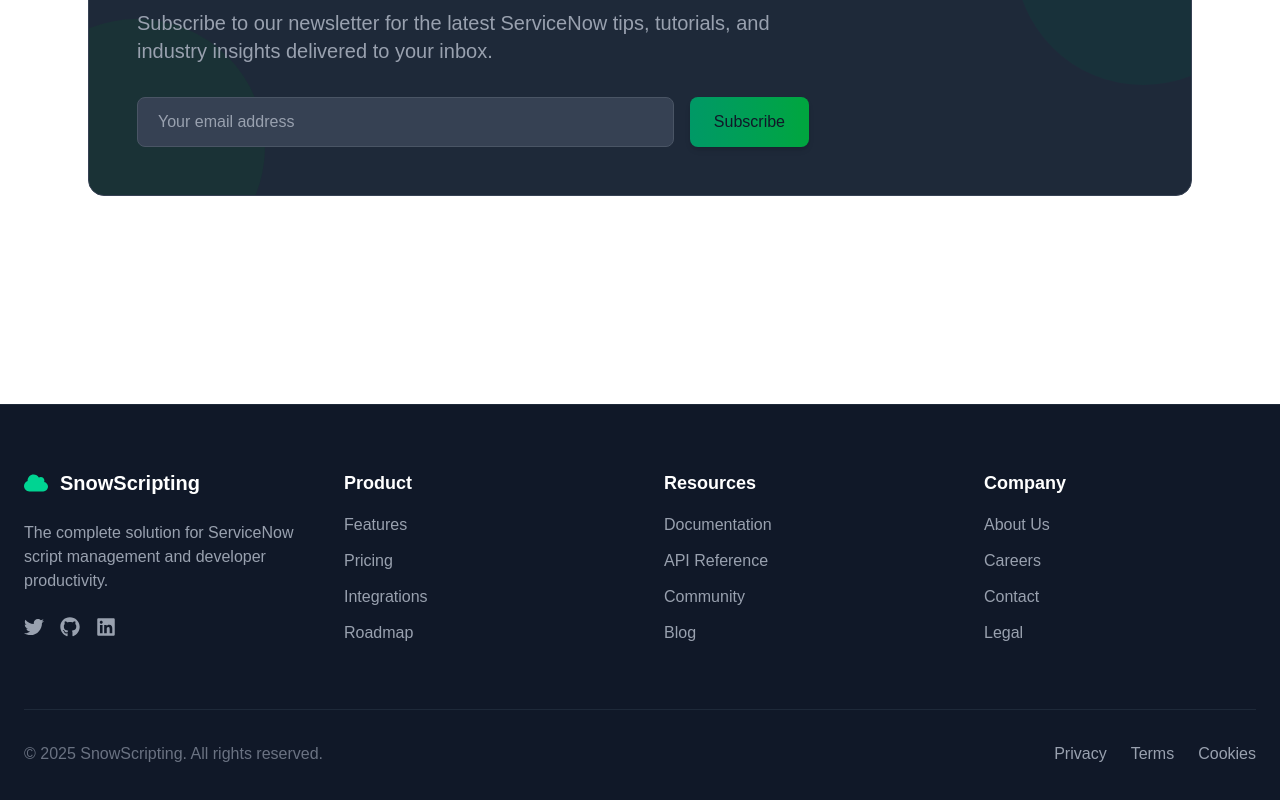
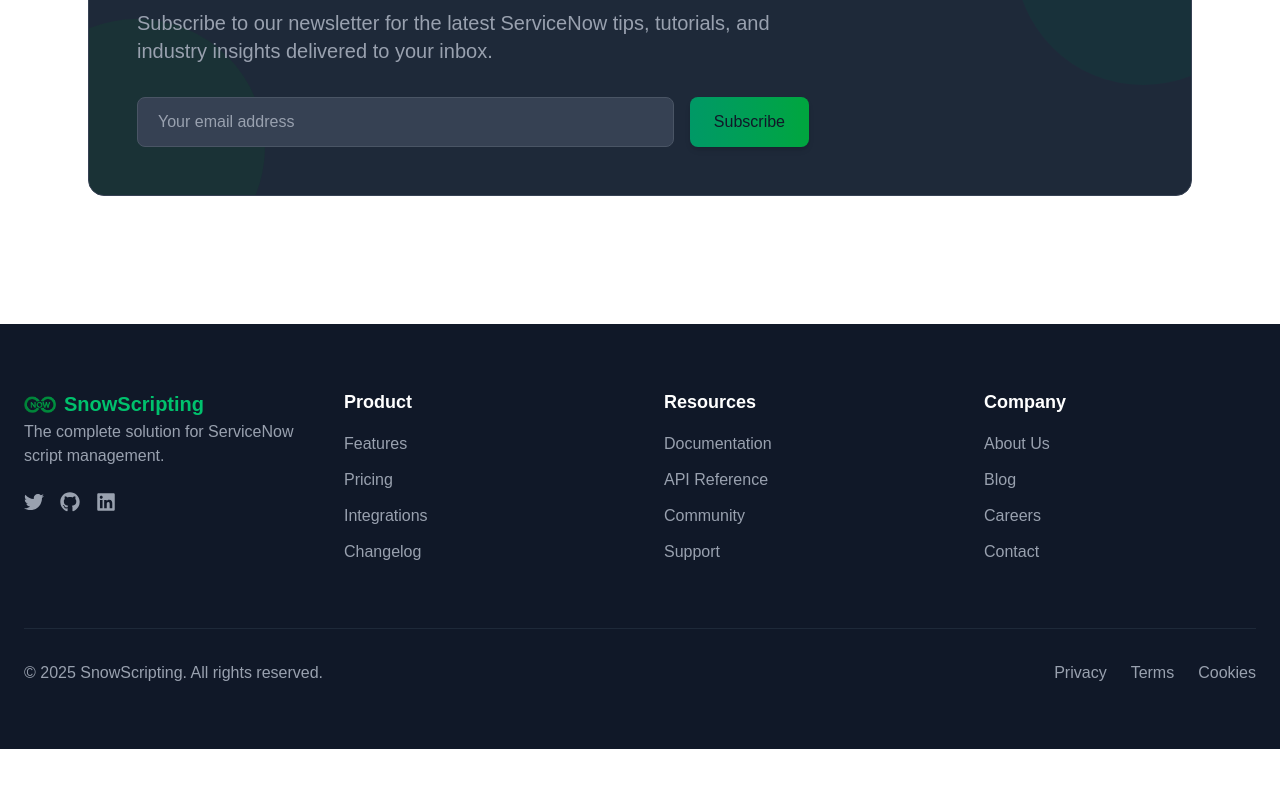
Before and after one commit to satyamgit1/SnowScripting, a Next.js app: page /blog in a window 1280 px wide. Shown: the part 4673-5473 px from the top of the page. After the commit the page ends 5422 px from the top, so only its background shows below. Built offline with nearby package versions, Linux system fonts and the light colour scheme; no server answers; a web font is replaced by a local one.

Commit message:
footer fix

```diff
--- a/pages/blog.js
+++ b/pages/blog.js
@@ -5,6 +5,7 @@
 import { FiMenu, FiX, FiArrowRight, FiBookOpen, FiHome, FiMail, FiUser, FiExternalLink } from "react-icons/fi";
 import { FaTwitter, FaLinkedin, FaGithub, FaRegLightbulb, FaCode, FaChartLine, FaCloud } from "react-icons/fa";
 import { useState } from "react";
+import Footer from 'components/Footer';
 
 export default function Blog() {
   const [mobileMenuOpen, setMobileMenuOpen] = useState(false);
@@ -506,76 +507,7 @@
         </motion.div>
       </div>
 
-      {/* Footer - Dark theme */}
-      <footer className="bg-gray-900 text-gray-400 py-16 mt-20 border-t border-gray-800">
-        <div className="max-w-7xl mx-auto px-6">
-          <div className="grid grid-cols-1 md:grid-cols-4 gap-12">
-            <div>
-              <div className="flex items-center space-x-3 mb-6">
-                <FaCloud className="text-2xl text-emerald-400" />
-                <span className="text-xl font-bold text-white">
-                 SnowScripting
-                </span>
-              </div>
-              <p className="mb-6 text-gray-400">
-                The complete solution for ServiceNow script management and developer productivity.
-              </p>
-              <div className="flex space-x-4">
-                <a href="#" className="text-gray-400 hover:text-emerald-400 transition-colors">
-                  <FaTwitter className="w-5 h-5" />
-                </a>
-                <a href="#" className="text-gray-400 hover:text-emerald-400 transition-colors">
-                  <FaGithub className="w-5 h-5" />
-                </a>
-                <a href="#" className="text-gray-400 hover:text-emerald-400 transition-colors">
-                  <FaLinkedin className="w-5 h-5" />
-                </a>
-              </div>
-            </div>
-
-            <div>
-              <h3 className="text-lg font-semibold text-white mb-4">Product</h3>
-              <ul className="space-y-3">
-                <li><a href="#" className="hover:text-emerald-400 transition-colors">Features</a></li>
-                <li><a href="#" className="hover:text-emerald-400 transition-colors">Pricing</a></li>
-                <li><a href="#" className="hover:text-emerald-400 transition-colors">Integrations</a></li>
-                <li><a href="#" className="hover:text-emerald-400 transition-colors">Roadmap</a></li>
-              </ul>
-            </div>
-
-            <div>
-              <h3 className="text-lg font-semibold text-white mb-4">Resources</h3>
-              <ul className="space-y-3">
-                <li><a href="#" className="hover:text-emerald-400 transition-colors">Documentation</a></li>
-                <li><a href="#" className="hover:text-emerald-400 transition-colors">API Reference</a></li>
-                <li><a href="#" className="hover:text-emerald-400 transition-colors">Community</a></li>
-                <li><a href="#" className="hover:text-emerald-400 transition-colors">Blog</a></li>
-              </ul>
-            </div>
-
-            <div>
-              <h3 className="text-lg font-semibold text-white mb-4">Company</h3>
-              <ul className="space-y-3">
-                <li><a href="#" className="hover:text-emerald-400 transition-colors">About Us</a></li>
-                <li><a href="#" className="hover:text-emerald-400 transition-colors">Careers</a></li>
-                <li><a href="#" className="hover:text-emerald-400 transition-colors">Contact</a></li>
-                <li><a href="#" className="hover:text-emerald-400 transition-colors">Legal</a></li>
-              </ul>
-            </div>
-          </div>
-
-          <div className="mt-16 pt-8 border-t border-gray-800 flex flex-col md:flex-row justify-between items-center">
-            <p className="mb-4 md:mb-0 text-gray-500">
-              © {new Date().getFullYear()} SnowScripting. All rights reserved.
-            </p>
-            <div className="flex space-x-6">
-              <a href="#" className="hover:text-emerald-400 transition-colors">Privacy</a>
-              <a href="#" className="hover:text-emerald-400 transition-colors">Terms</a>
-              <a href="#" className="hover:text-emerald-400 transition-colors">Cookies</a>
-            </div>
-          </div>
-        </div>
-      </footer>
+     <Footer/>
     </>
   );
 }
```
